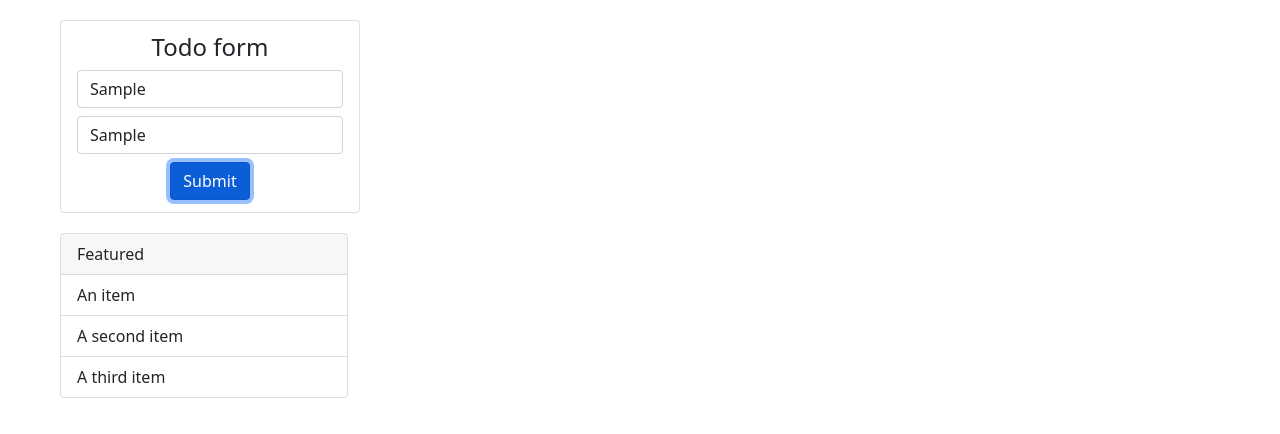
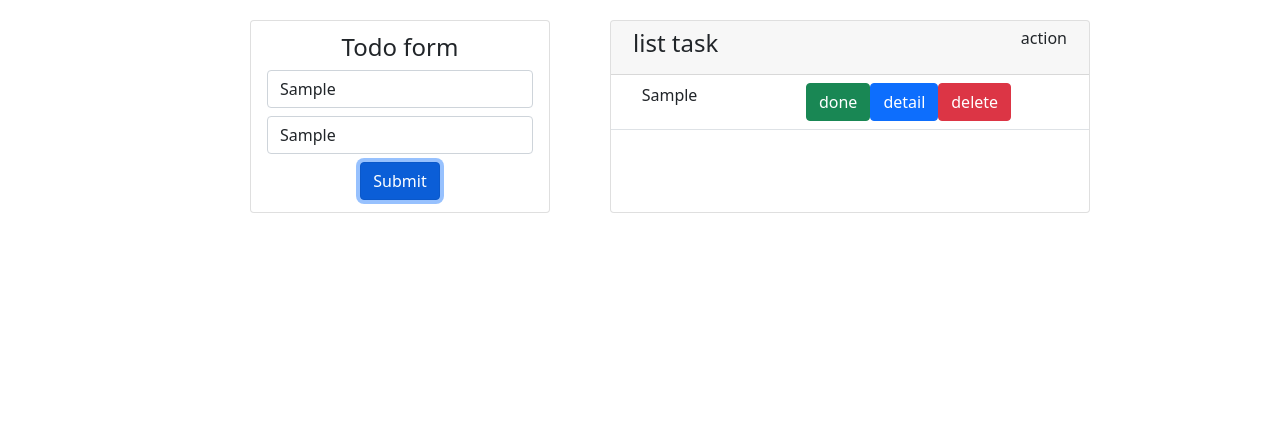
Before and after one commit to natabagus68/TodoList_React_redux, a React (Create React App) app: page / in a window 1280 px wide. Both pictures are taken after typing "Sample", "Sample" into the empty fields and a click on the button "Submit". Shown: the top 434 px of the page. Built offline with nearby package versions, Linux system fonts and the light colour scheme.

Commit message:
list task dan pembuatan inistialState done serta method reducer sudah selesai

```diff
--- a/src/App.css
+++ b/src/App.css
@@ -1,4 +1,6 @@
-.app {
+.App {
+    width: 100%;
     display: flex;
-    justify-content:space-between;
+    justify-content: center;
+
 }
--- a/src/components/list_task/ListTask.js
+++ b/src/components/list_task/ListTask.js
@@ -1,16 +1,43 @@
 import React from 'react'
+import './listtask.css'
+import {useSelector} from 'react-redux'
+const ListTask = () => {
 
-const ListTask = () => {
+
+   const list = useSelector(state => state.todo.list)
+
+
+
     return (
-        <div className="card" style={{width:'18rem'}}>
+        <div className="card" style={{width:'30rem'}}>
         <div className="card-header">
-          Featured
-        </div>
-        <ul className="list-group list-group-flush">
-          <li className="list-group-item">An item</li>
-          <li className="list-group-item">A second item</li>
-          <li className="list-group-item">A third item</li>
-        </ul>
+           <div style={{paddingLeft:'6px', paddingRight:'6px'}}>
+               <h4>list task</h4>
+           </div>
+           <div style={{paddingLeft:'6px', paddingRight:'6px'}}>
+               <h6>action</h6>
+           </div>
+      </div>
+
+
+           <table className="table">
+                <tbody>
+                    {list.map(e => (
+                      <tr>
+                          <td>{e.type_todo}</td>
+                          <td>
+                              <button className="btn btn-success">done</button>
+                              <button className="btn btn-primary">detail</button>
+                              <button className="btn btn-danger">delete</button>
+
+
+                          </td>
+                      </tr>
+                    ))}
+
+               </tbody>
+
+            </table>
       </div>
     )
 }
--- /dev/null
+++ b/src/components/list_task/listtask.css
@@ -0,0 +1,9 @@
+.card-header{
+    display:flex;
+    justify-content:space-between;
+
+}
+
+.table tr{
+    text-align:center;
+}
--- a/src/components/to_do/Todo.js
+++ b/src/components/to_do/Todo.js
@@ -24,6 +24,11 @@ const Todo = () => {
          let i = index.length;
 
          dispatch(add({id:i+1, ...input}))
+
+         setInput({
+             type_todo:'',
+             describe_todo:''
+         })
     }
 
     console.log(index)
--- a/src/redux/feature/feature.js
+++ b/src/redux/feature/feature.js
@@ -3,11 +3,15 @@ import { createSlice } from '@reduxjs/toolkit';
 export const todoListSlice = createSlice({
     name:'todo',
     initialState:{
-       list: []
+       list: [],
+       done: []
     },
     reducers:{
          add: (state, action) => {
              state.list.push(action.payload);
+         },
+         addDone: (state, action) => {
+             state.done.push(action.payload)
          }
     }
 })
```
